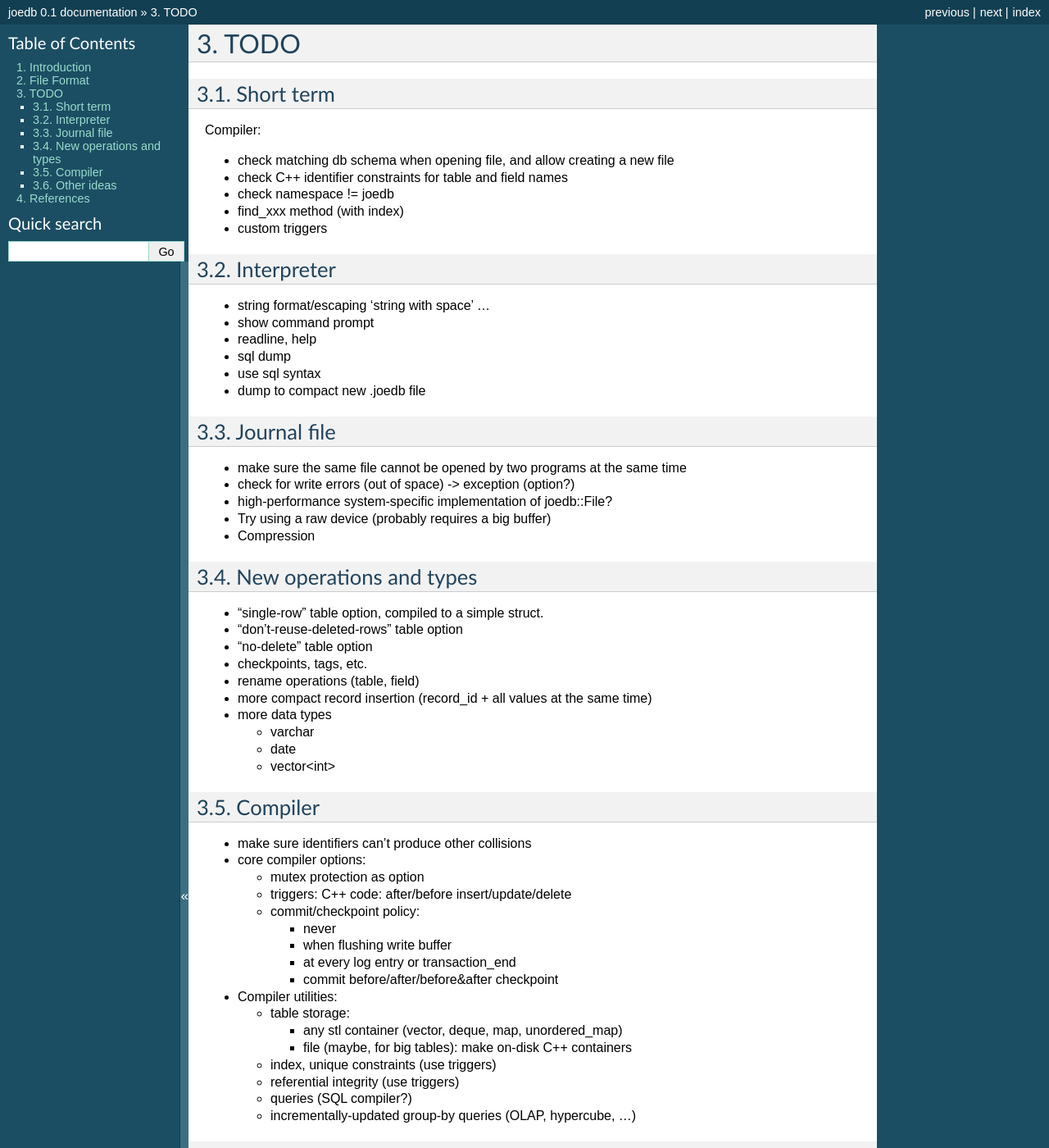
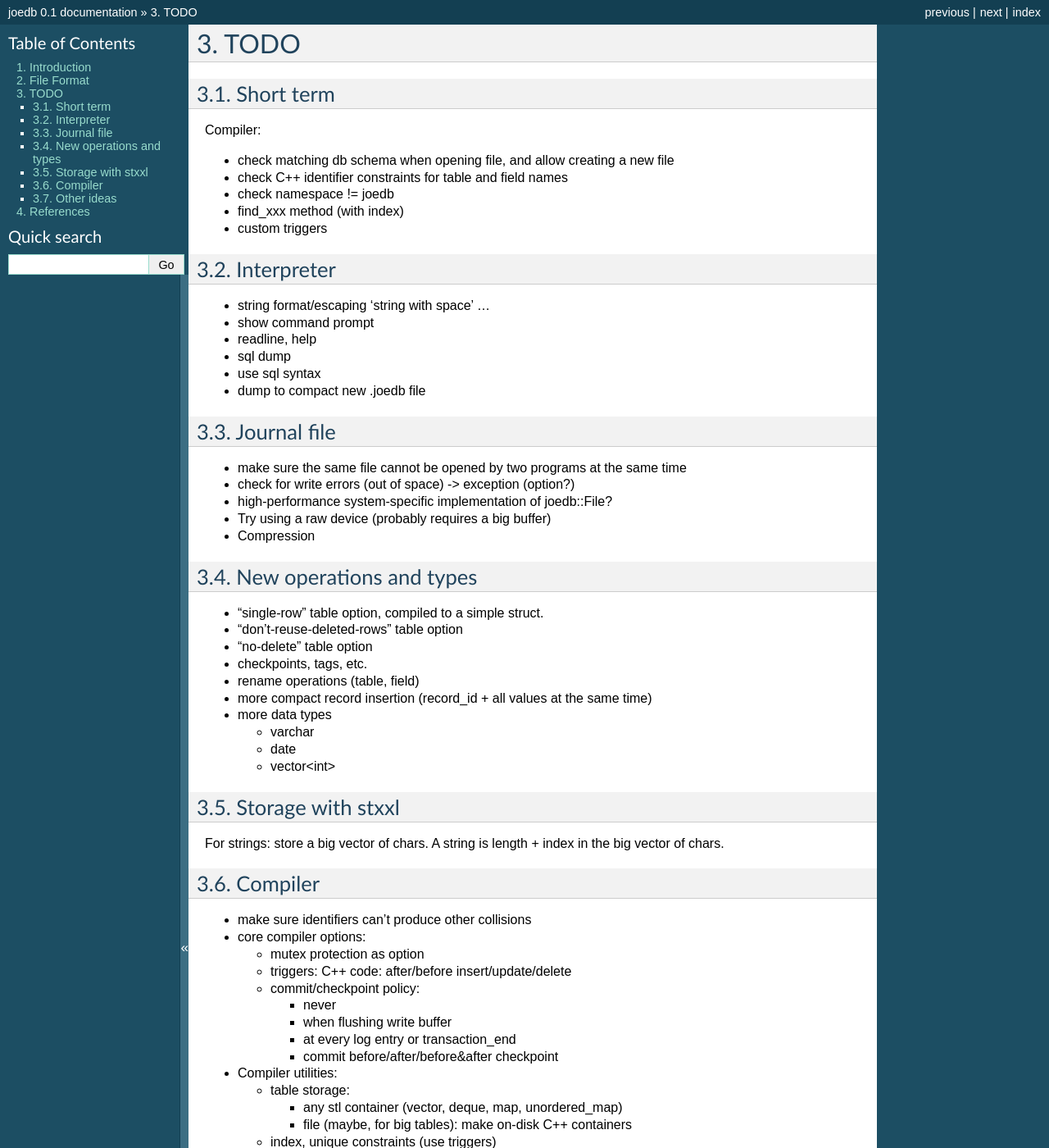
Before and after one commit to Remi-Coulom/joedb, a Sphinx documentation site: the page built from doc/source/todo.rst, in a window 1280 px wide and 1400 px high. Shown: the whole window at 82% size. Built offline with Sphinx 7.4.7, drawn with Linux system fonts in a browser that asks for light colours; formulas are drawn with MathJax 3.

```diff
--- a/doc/source/references.rst
+++ b/doc/source/references.rst
@@ -19,6 +19,7 @@ Crash resistance:
 
 - http://www.cs.berkeley.edu/~brewer/cs262/LFS.pdf
 - http://oldblog.antirez.com/post/redis-persistence-demystified.html
+- http://oldblog.antirez.com/post/fsync-different-thread-useless.html
 - http://sqlite.org/atomiccommit.html
 - http://lwn.net/Articles/457667/
 
--- a/doc/source/todo.rst
+++ b/doc/source/todo.rst
@@ -42,6 +42,10 @@ New operations and types
   - date
   - vector<int>
 
+Storage with stxxl
+------------------
+For strings: store a big vector of chars. A string is length + index in the big vector of chars.
+
 Compiler
 --------
 
```
